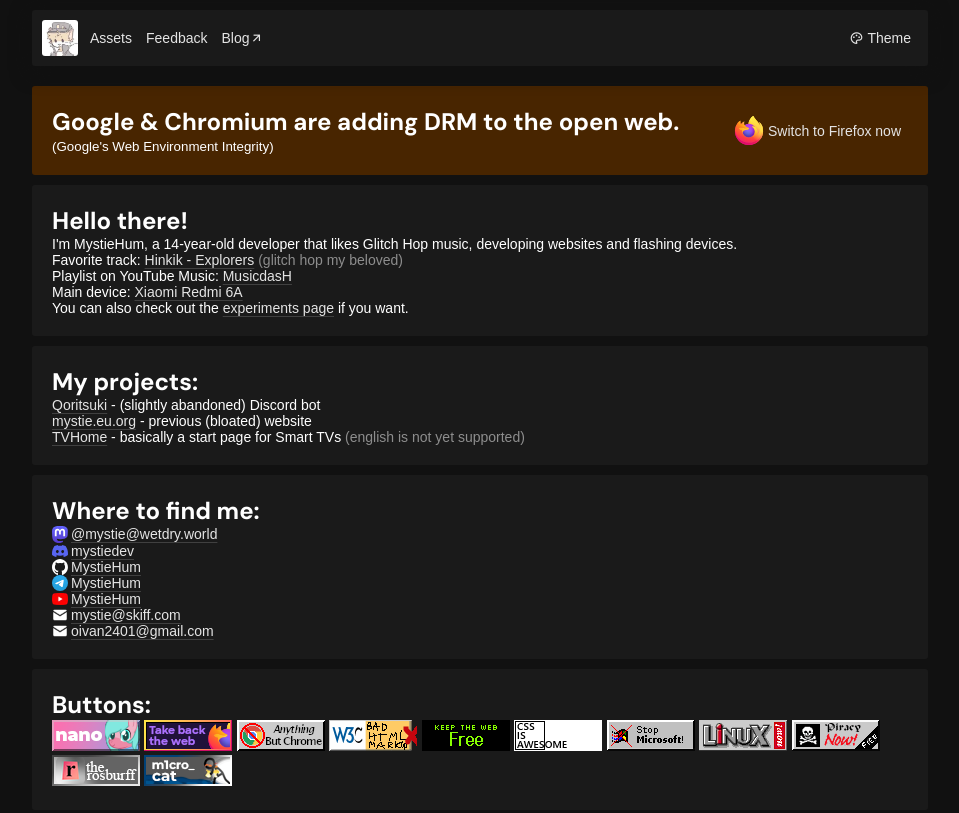
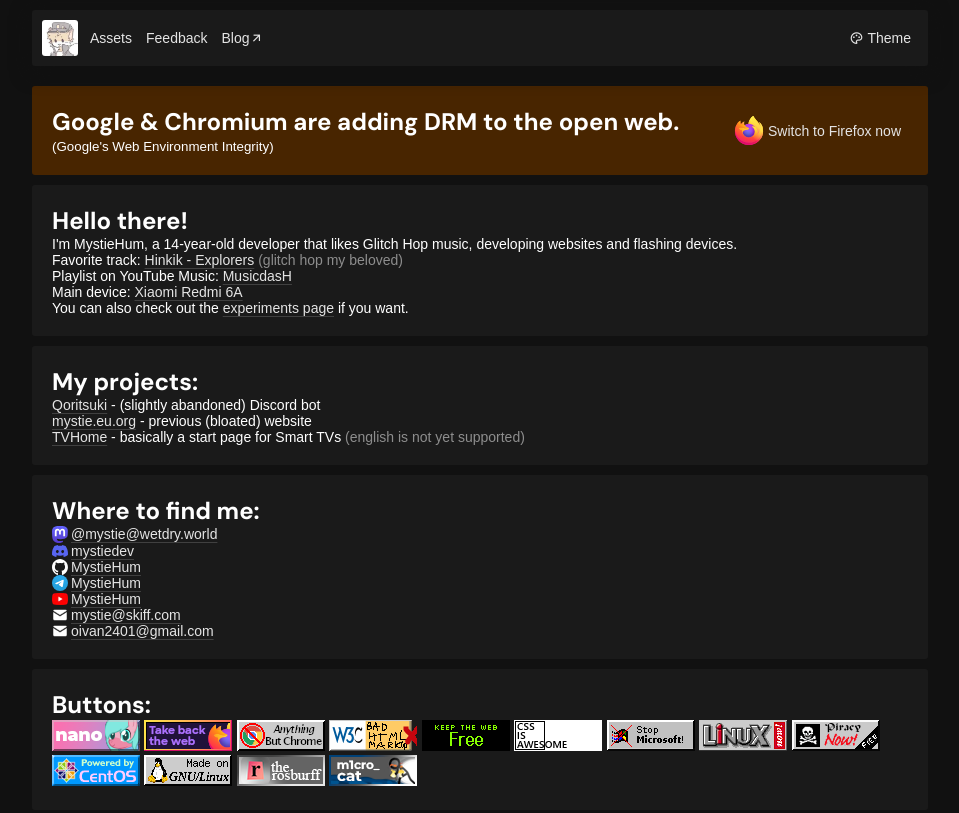
Before and after one commit to m1cro-cat/mystiewebRU, a plain HTML site: page index.html in a window 1280 px wide. Shown: the top 813 px of the page, without its empty margins (160-1119 px from the left). Drawn offline with Linux system fonts and the light colour scheme.

Commit message:
MORE BUTTONS!!!

```diff
--- a/index.html
+++ b/index.html
@@ -114,6 +114,8 @@
 			<img loading="lazy" width="88" height="31" src="/static/images/stopms.gif" alt="stop microsoft button">
 			<img loading="lazy" width="88" height="31" src="/static/images/linuxnow.png" alt="linux now button">
 			<img loading="lazy" width="88" height="31" src="/static/images/piracy.gif" alt="piracy now button">
+			<img loading="lazy" width="88" height="31" src="/static/images/centos.png" alt="powered by centos">
+			<img loading="lazy" width="88" height="31" src="/static/images/gnu-linux.gif" alt="made on gnu/linux">
 			<!-- "friends" -->
 			<a href="https://rodionmern.github.io/myweb" target="_blank"><img loading="lazy" width="88" height="31" src="/static/images/rosburff-rodsa.png" alt="rosburff button"></a>
 			<a href="https://devcat86.eu.org" target="_blank"><img loading="lazy" width="88" height="31" src="/static/images/m1crocat.png"></a>
```
Also changed, not shown: static/images/centos.png (added), static/images/gnu-linux.gif (added).
